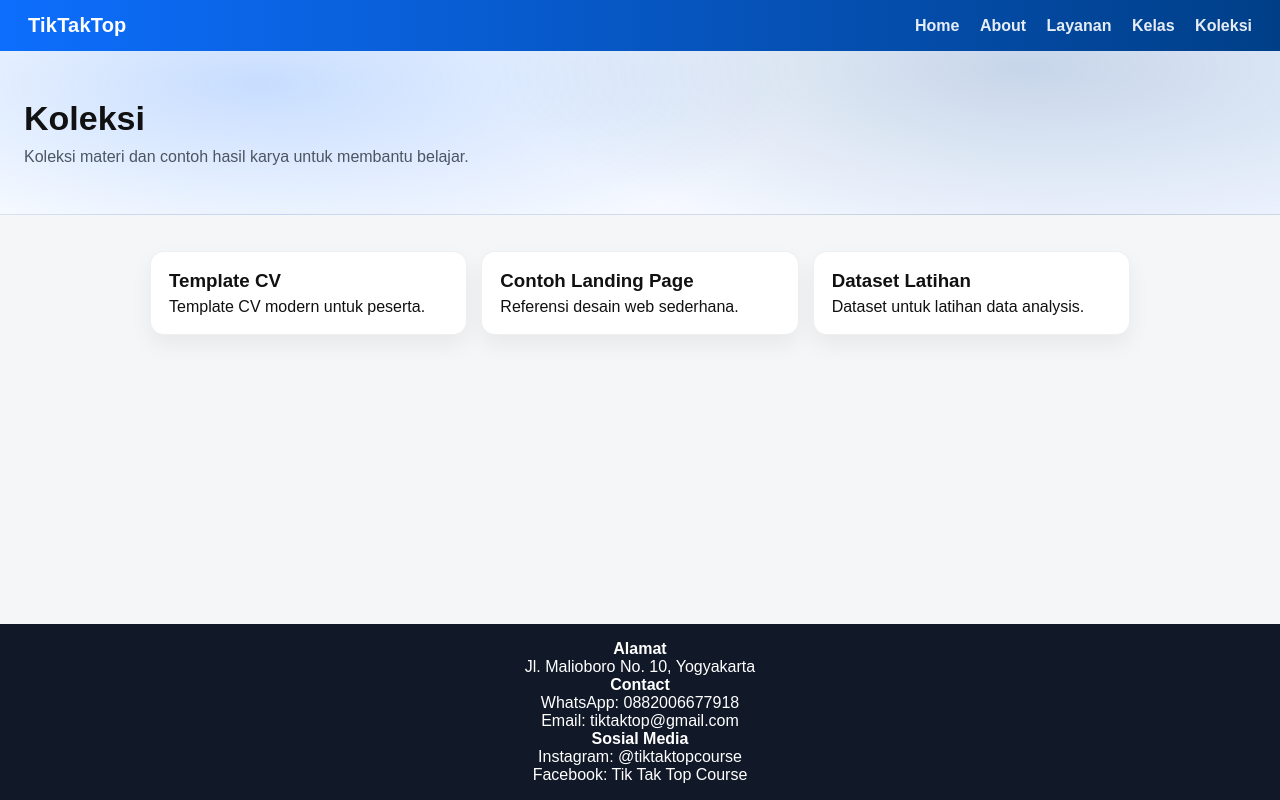
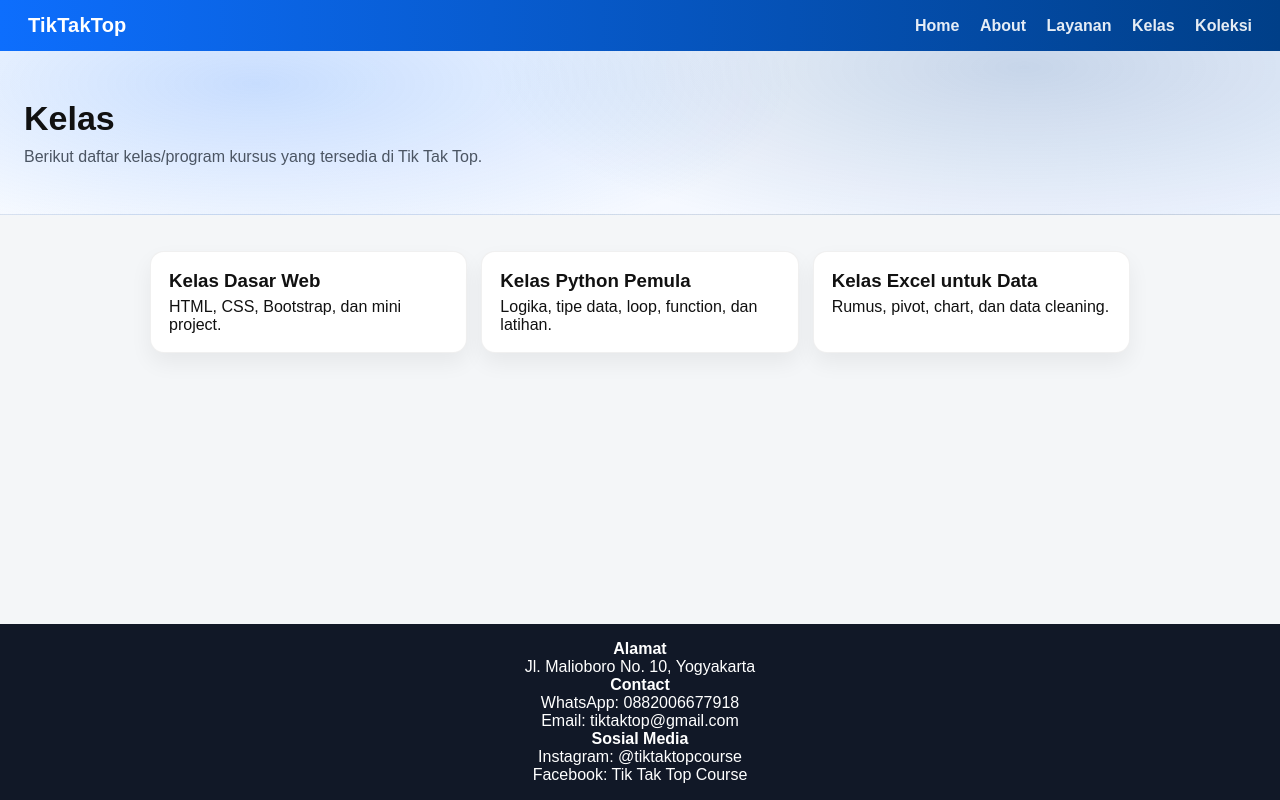
Before and after one commit to 24611037-pixel/TikTakTop, a plain HTML site: page kelas.html in a window 1280 px wide. Drawn offline with Linux system fonts and the light colour scheme.

Commit message:
kelas.html
Signed-off-by: Meliyana18-uii <24611037@students.uii.ac.id>

```diff
--- a/kelas.html
+++ b/kelas.html
@@ -2,7 +2,7 @@
 <html lang="id">
 <head>
   <meta charset="UTF-8">
-  <title>Koleksi | TikTakTop</title>
+  <title>Kelas | TikTakTop</title>
   <link rel="stylesheet" href="style.css">
 </head>
 <body>
@@ -18,25 +18,26 @@
   </nav>
 </header>
 
+
 <section class="page-hero">
-  <h1>Koleksi</h1>
-  <p>Koleksi materi dan contoh hasil karya untuk membantu belajar.</p>
+  <h1>Kelas</h1>
+  <p>Berikut daftar kelas/program kursus yang tersedia di Tik Tak Top.</p>
 </section>
 
 <section class="content">
   <div class="center-wrap">
     <div class="grid">
       <div class="card">
-        <h3>Template CV</h3>
-        <p>Template CV modern untuk peserta.</p>
+        <h3>Kelas Dasar Web</h3>
+        <p>HTML, CSS, Bootstrap, dan mini project.</p>
       </div>
       <div class="card">
-        <h3>Contoh Landing Page</h3>
-        <p>Referensi desain web sederhana.</p>
+        <h3>Kelas Python Pemula</h3>
+        <p>Logika, tipe data, loop, function, dan latihan.</p>
       </div>
       <div class="card">
-        <h3>Dataset Latihan</h3>
-        <p>Dataset untuk latihan data analysis.</p>
+        <h3>Kelas Excel untuk Data</h3>
+        <p>Rumus, pivot, chart, dan data cleaning.</p>
       </div>
     </div>
   </div>
```
